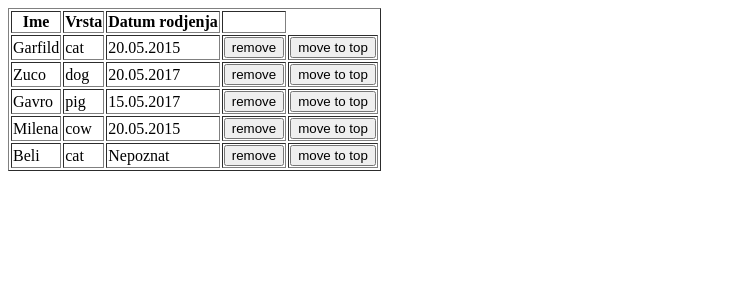
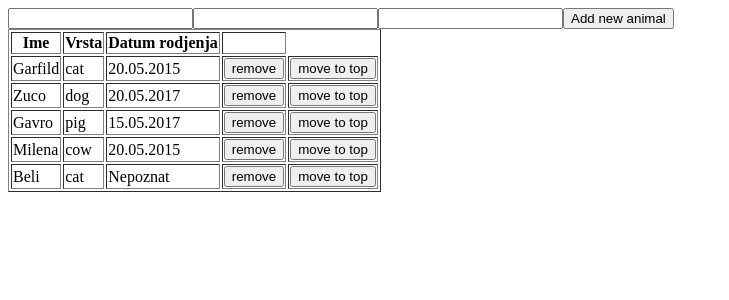
Before and after one commit to kapetan91/Zoo, an Angular app: page / in a window 1280 px wide. Shown: the top 300 px of the page, without its empty margins (0-729 px from the left). Built offline with nearby package versions, Linux system fonts and the light colour scheme.

Commit message:
sesti zadatak

```diff
--- a/src/app/animal-list/animal-list.component.html
+++ b/src/app/animal-list/animal-list.component.html
@@ -1,3 +1,10 @@
+<form>
+<input type = "text" name = "name" [(ngModel)] = "newAnimal.name">
+<input type = "text" name = "species" [(ngModel)] = "newAnimal.species">
+<input type = "text" name = "dateOfBirth" [(ngModel)] = "newAnimal.dateOfBirth">
+<button (click)="addAnimal()">Add new animal</button>
+</form>
+
 <table border="1">
 	<tr>
 		<th>Ime</th>
@@ -13,10 +20,3 @@
 		<td><button (click)="moveToTop(animal)">move to top</button> </td>
 </tr>
 </table>
-<!--
-<form>
-<input name = "name" [(ngModel)] = "nameAnimal.name">
-<input name = "species" [(ngModel)] = "nameAnimal.species">
-<input name = "dateOfBirth" [(ngModel)] = "nameAnimal.dateOfBirth">
-<button (click)="addAnimal()">Add new animal</button>
-</form> -->
--- a/src/app/animal-list/animal-list.component.ts
+++ b/src/app/animal-list/animal-list.component.ts
@@ -17,14 +17,13 @@ export class AnimalListComponent implements OnInit {
 
 
 ]
-
-	// newAnimal:Animal = new Animal('', '', '')
+	newAnimal:Animal = new Animal('', '', '')
 
 
-	// addAnimal(){
-	// 	this.animallist.push(this.newAnimal)
-	// 	this.newAnimal = new Animal ('', '', '')
-	// }
+	addAnimal(){
+		this.animals.push(this.newAnimal)
+		this.newAnimal = new Animal ('', '', '')
+	}
 
 	birth(animal){
 
```
